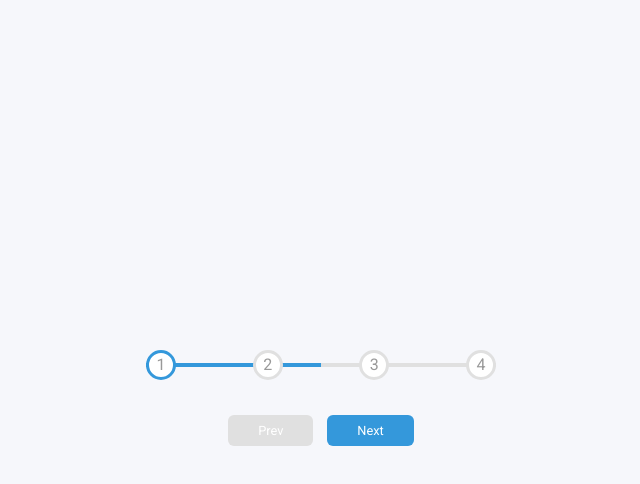
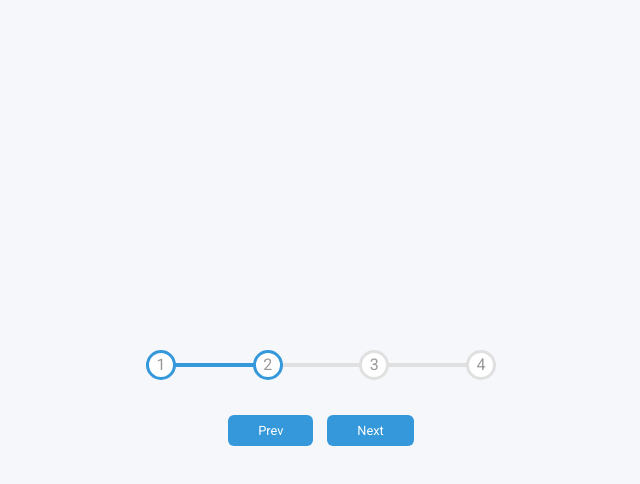
Before and after one commit to KieranWebDev/50-projects-50-days, a plain HTML site: page 2ProgressSteps/index.html in a window 1280 px wide. Both pictures are taken after a click on the button "Next". Shown: the whole page, without its empty margins (319-959 px from the left). Drawn offline with Linux system fonts and the light colour scheme.

Commit message:
project 2. js completed

```diff
--- a/2ProgressSteps/script.js
+++ b/2ProgressSteps/script.js
@@ -2,3 +2,49 @@
 const btnPrev = document.getElementById('prev');
 const btnNext = document.getElementById('next');
 const circles = document.querySelectorAll('.circle');
+
+let currentActive = 1;
+
+btnNext.addEventListener('click', function () {
+  currentActive++;
+
+  if (currentActive >= circles.length) {
+    currentActive = circles.length;
+  }
+  update();
+  console.log(currentActive);
+});
+
+btnPrev.addEventListener('click', function () {
+  currentActive--;
+
+  if (currentActive < 1) {
+    currentActive = 1;
+  }
+  update();
+  console.log(currentActive);
+});
+
+function update() {
+  circles.forEach((circle, index) => {
+    if (index < currentActive) {
+      circle.classList.add('active');
+    } else {
+      circle.classList.remove('active');
+    }
+  });
+
+  const actives = document.querySelectorAll('.active');
+
+  progress.style.width =
+    ((actives.length - 1) / (circles.length - 1)) * 100 + '%';
+
+  if (currentActive === 1) {
+    btnPrev.disabled = true;
+  } else if (currentActive === circles.length) {
+    btnNext.disabled = true;
+  } else {
+    btnPrev.disabled = false;
+    btnNext.disabled = false;
+  }
+}
--- a/2ProgressSteps/style.css
+++ b/2ProgressSteps/style.css
@@ -52,7 +52,7 @@
   top: 50%;
   left: 0;
   height: 4px;
-  width: 50%;
+  width: 0%;
   z-index: -1;
   transform: translateY(-50%);
   transition: 0.4s ease;
```
